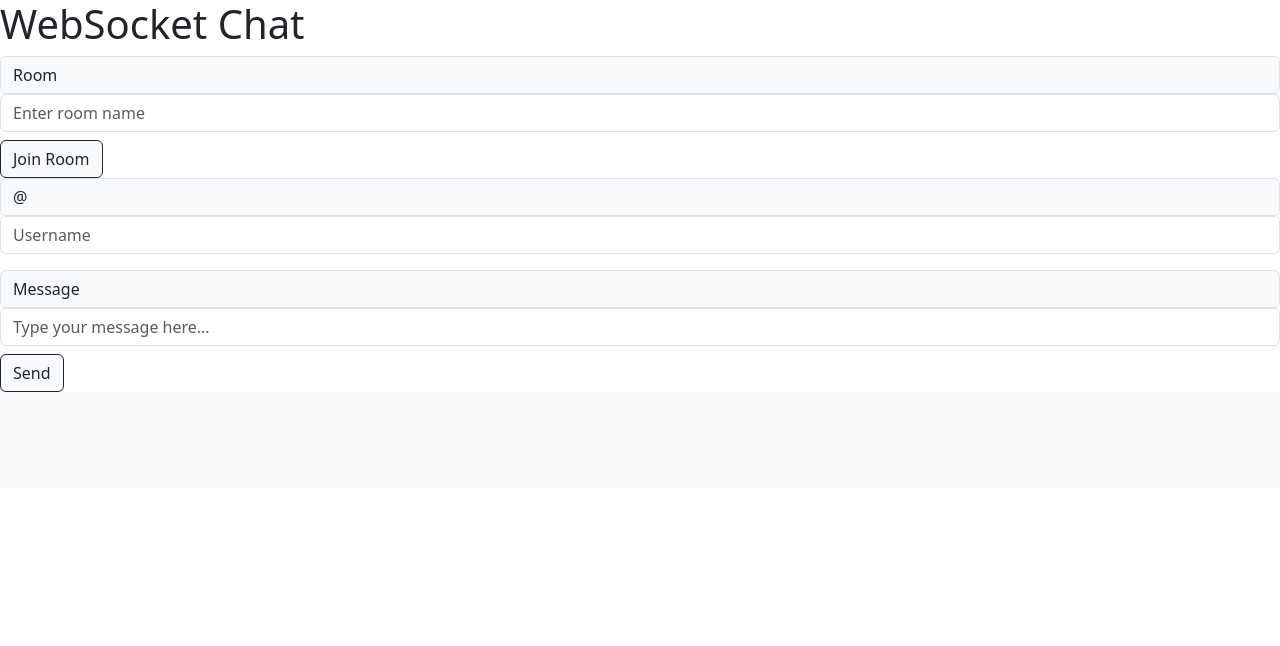
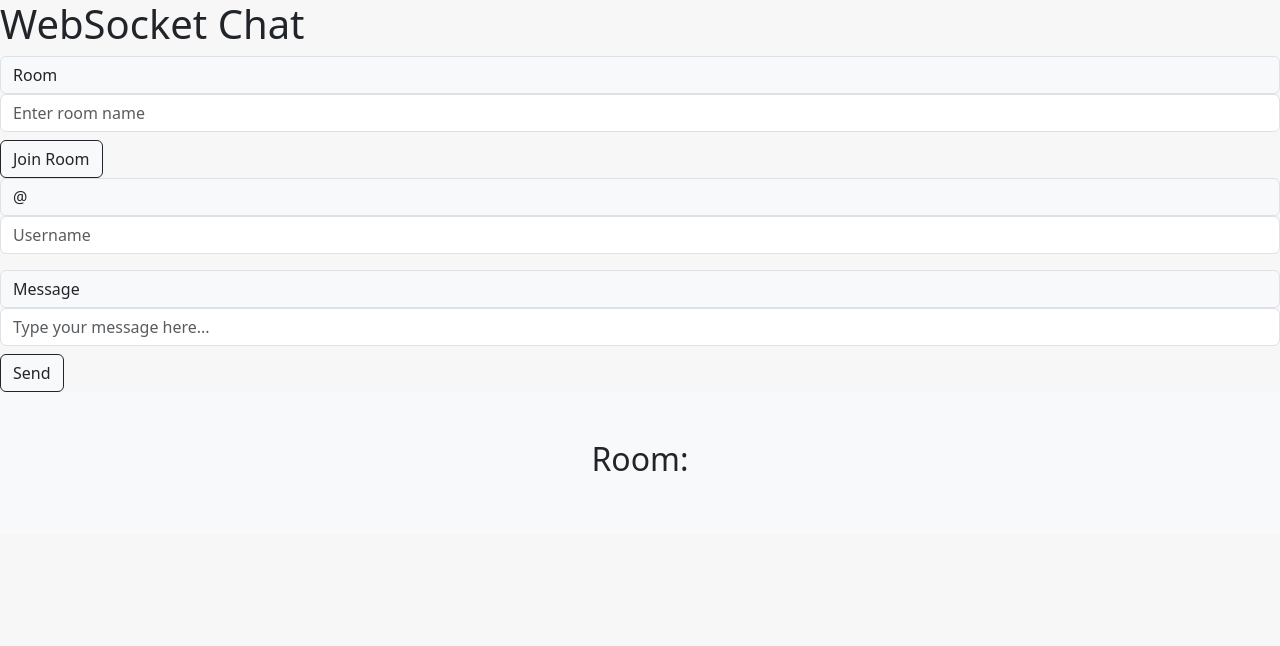
Before and after one commit to samuelckraft/Chat-Application, a Flask app: page / in a window 1280 px wide. Shown: the top 646 px of the page. Run offline with Flask 3, Linux system fonts and the light colour scheme; some libraries are stand-ins or nearby versions.

Commit message:
adjusted formulas to better add/store data

```diff
--- a/templates/join_room.html
+++ b/templates/join_room.html
@@ -8,9 +8,11 @@
     <title>Flask-SocketIO Chat</title>
     <link href="https://cdn.jsdelivr.net/npm/bootstrap@5.3.3/dist/css/bootstrap.min.css" rel="stylesheet" integrity="sha384-QWTKZyjpPEjISv5WaRU9OFeRpok6YctnYmDr5pNlyT2bRjXh0JMhjY6hW+ALEwIH" crossorigin="anonymous">
     <script src="https://cdn.jsdelivr.net/npm/bootstrap@5.3.3/dist/js/bootstrap.bundle.min.js" integrity="sha384-YvpcrYf0tY3lHB60NNkmXc5s9fDVZLESaAA55NDzOxhy9GkcIdslK1eN7N6jIeHz" crossorigin="anonymous"></script>
+
+
 </head>
 
-<body>
+<body style="background-color: #f7f7f7;">
 
     <h1 id="header">WebSocket Chat</h1>
     <span class="input-group-text" id="input-group-left-example">Room</span>
@@ -31,10 +33,14 @@
 
     </form>
 
-    <div id="room-title" class="p-5 text-center bg-body-tertiary"></div>
+    <div id="room-title" class="p-5 text-center bg-body-tertiary mb-2">
+        <h2>Room:</h2>
+    </div>
     <div class="list-group list-group-light">
-    <ul id="messages"></ul>
+    <ul id="messages" class="list-group list-group-flush"></ul>
     </div>
+
+
     <script src="https://cdnjs.cloudflare.com/ajax/libs/socket.io/4.3.2/socket.io.min.js"></script>
     <script>
         let socket;
@@ -47,6 +53,7 @@
         const room_name = document.getElementById('room');
         const header = document.getElementById('header');
         const room_title = document.getElementById('room-title');
+        let message_storage = {}
 
         joinButton.addEventListener('click', function() {
             const room = roomInput.value.trim();
@@ -67,12 +74,14 @@
                     return;
                 }
 
-            // Establish WebSocket connection with the room
             socket = io.connect(`http://localhost:5000?room=${room}`);
 
                 socket.on('message', function(message) {
                     const li = document.createElement('li');
                     li.textContent = message;
+                    li.classList.add('list-group-item', 'list-group-item-action', 'list-group-item-dark', 'mb-2', 'p-3', 'rounded');
+                    li.style.backgroundColor = '#f8f9fa';
+                    li.style.border = '1px solid #dee2e6';
                     messages.appendChild(li);
                 });
             }
```
